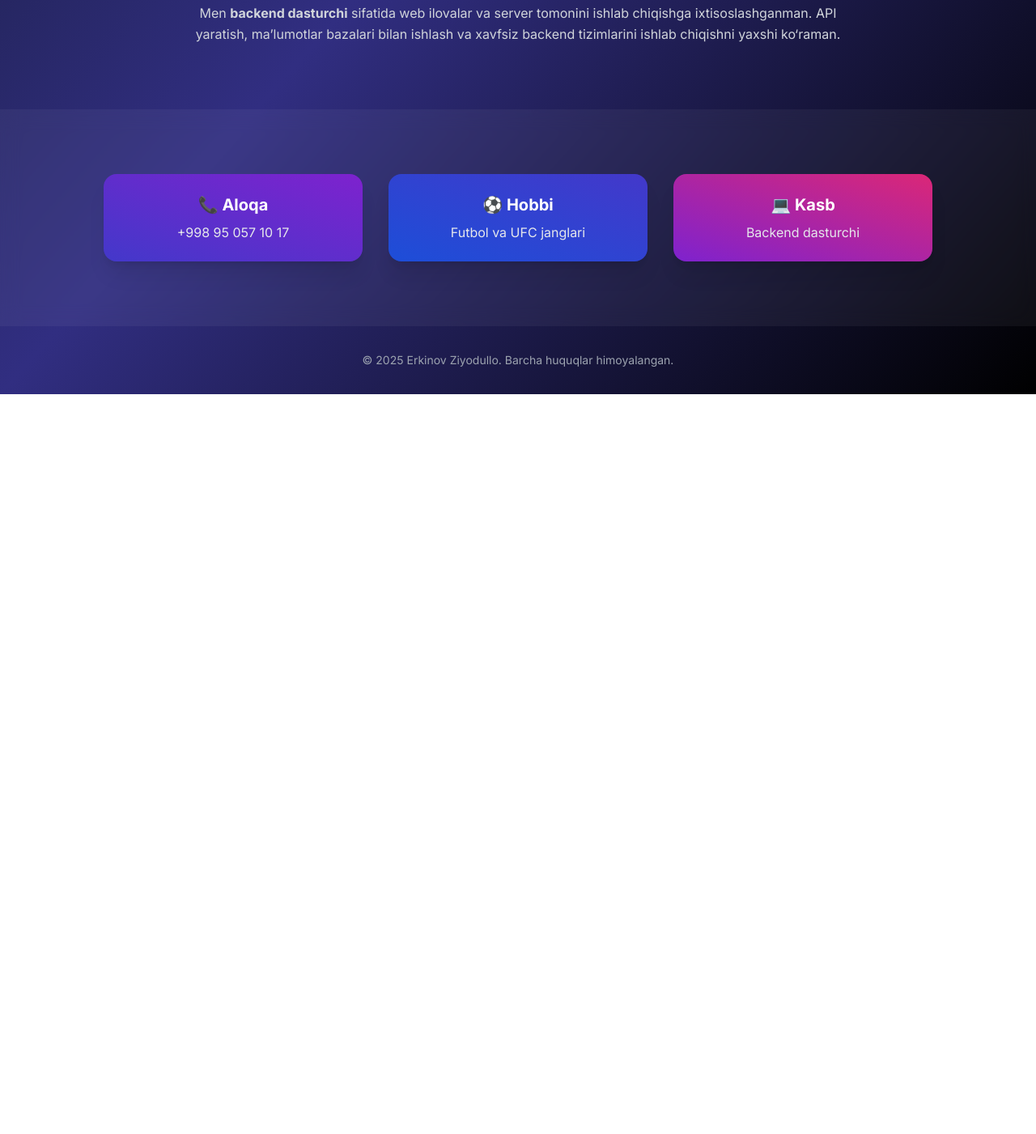
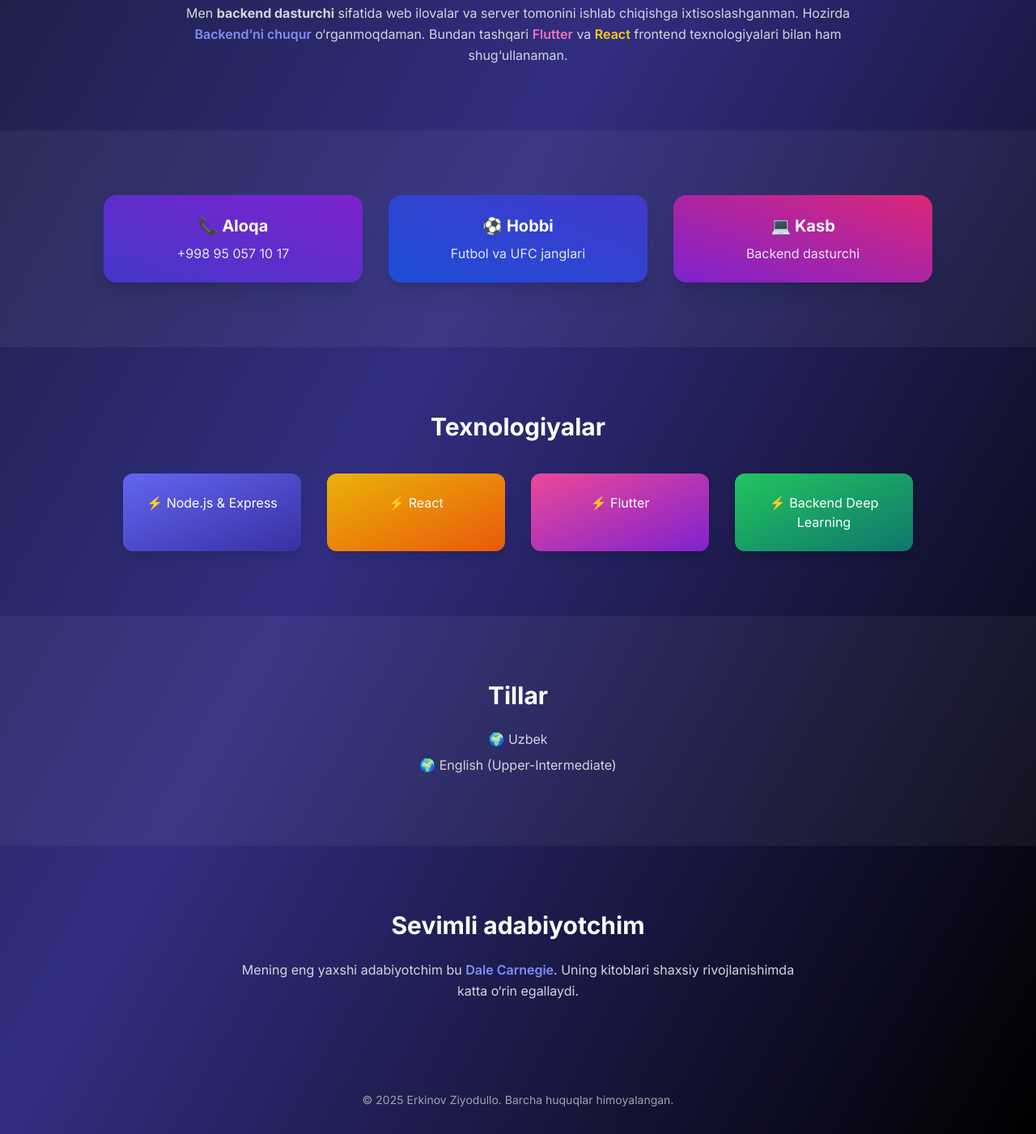
Before and after one commit to ziyodullo1234/erkinov, a plain HTML site: page index.html in a window 1280 px wide. Shown: the part 937-2338 px from the top of the page at 81% size. Before the commit the page ends 1424 px from the top, so only its background shows below. Drawn offline with nearby package versions, Linux system fonts and the light colour scheme.

Commit message:
Update index.html

```diff
--- a/index.html
+++ b/index.html
@@ -27,7 +27,8 @@
     <h2 class="text-3xl font-bold mb-6">Men haqimda</h2>
     <p class="text-gray-300 leading-relaxed">
       Men <strong>backend dasturchi</strong> sifatida web ilovalar va server tomonini ishlab chiqishga ixtisoslashganman.
-      API yaratish, ma’lumotlar bazalari bilan ishlash va xavfsiz backend tizimlarini ishlab chiqishni yaxshi ko‘raman.
+      Hozirda <span class="text-indigo-400 font-semibold">Backend’ni chuqur</span> o‘rganmoqdaman.
+      Bundan tashqari <span class="text-pink-400 font-semibold">Flutter</span> va <span class="text-yellow-400 font-semibold">React</span> frontend texnologiyalari bilan ham shug‘ullanaman.
     </p>
   </section>
 
@@ -53,6 +54,33 @@
     </div>
   </section>
 
+  <!-- Skills section -->
+  <section id="skills" class="py-20 px-6 max-w-5xl mx-auto text-center">
+    <h2 class="text-3xl font-bold mb-10">Texnologiyalar</h2>
+    <div class="grid grid-cols-1 md:grid-cols-4 gap-8">
+      <div class="p-6 rounded-xl bg-gradient-to-br from-indigo-500 to-indigo-800 shadow-lg">⚡ Node.js & Express</div>
+      <div class="p-6 rounded-xl bg-gradient-to-br from-yellow-500 to-orange-600 shadow-lg">⚡ React</div>
+      <div class="p-6 rounded-xl bg-gradient-to-br from-pink-500 to-purple-700 shadow-lg">⚡ Flutter</div>
+      <div class="p-6 rounded-xl bg-gradient-to-br from-green-500 to-teal-700 shadow-lg">⚡ Backend Deep Learning</div>
+    </div>
+  </section>
+
+  <!-- Languages section -->
+  <section id="languages" class="py-20 px-6 bg-white/5 backdrop-blur-md text-center">
+    <h2 class="text-3xl font-bold mb-6">Tillar</h2>
+    <p class="text-gray-300 mb-2">🌍 Uzbek</p>
+    <p class="text-gray-300 mb-2">🌍 English (Upper-Intermediate)</p>
+  </section>
+
+  <!-- Favorite Writer -->
+  <section id="writer" class="py-20 px-6 max-w-3xl mx-auto text-center">
+    <h2 class="text-3xl font-bold mb-6">Sevimli adabiyotchim</h2>
+    <p class="text-gray-300 leading-relaxed">
+      Mening eng yaxshi adabiyotchim bu <span class="font-semibold text-indigo-400">Dale Carnegie</span>.
+      Uning kitoblari shaxsiy rivojlanishimda katta o‘rin egallaydi.
+    </p>
+  </section>
+
   <!-- Footer -->
   <footer class="py-8 text-center text-gray-400 text-sm">
     © 2025 Erkinov Ziyodullo. Barcha huquqlar himoyalangan.
```
